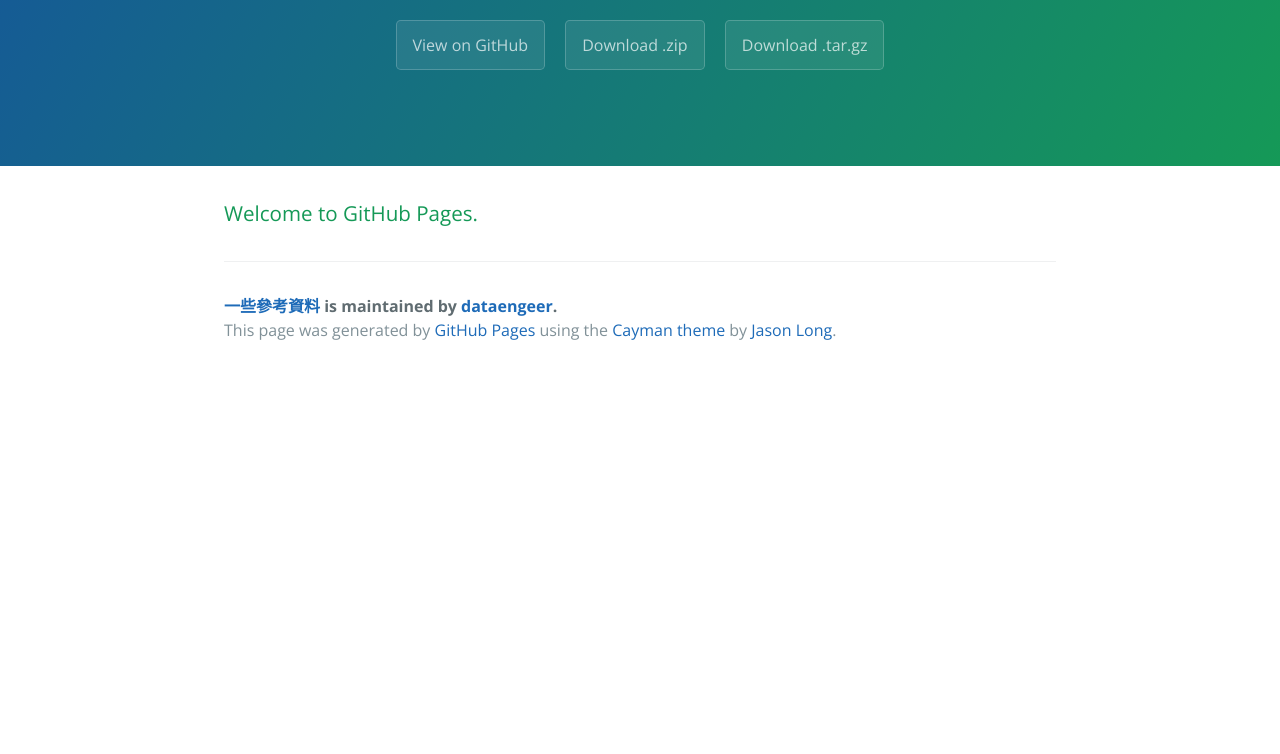
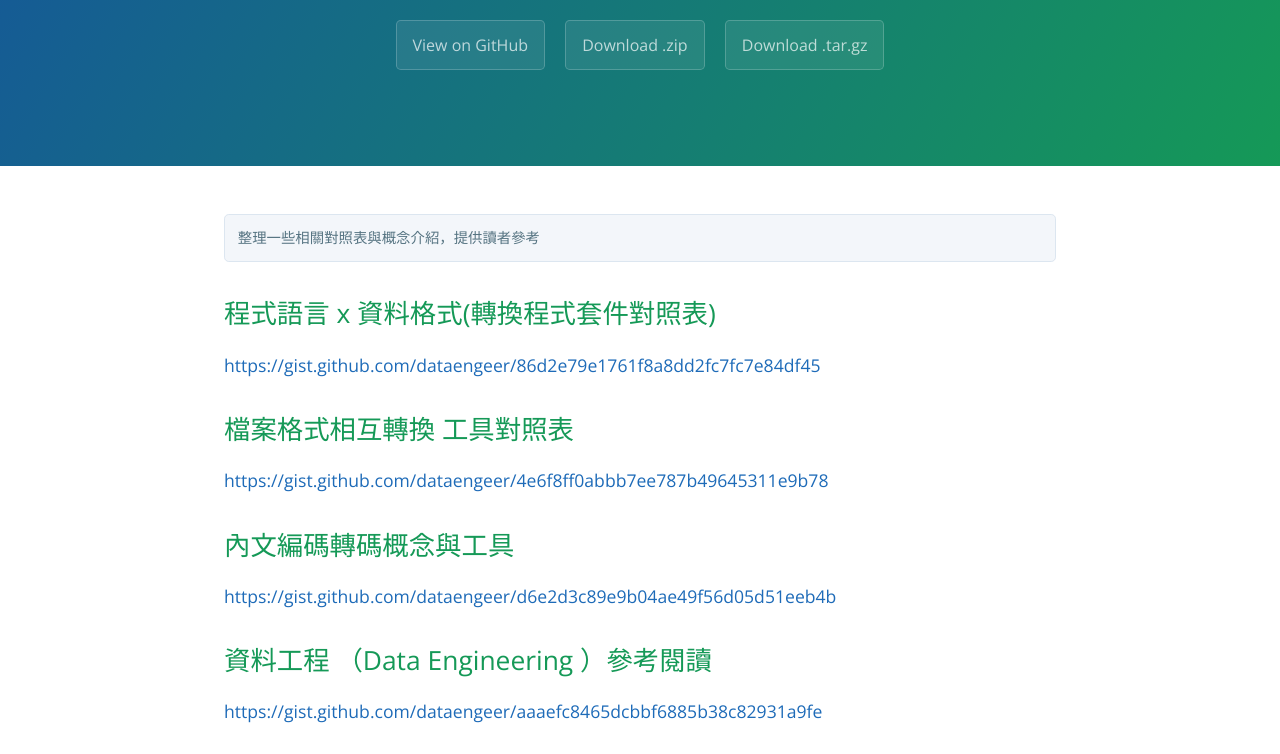
Before and after one commit to dataengeer/list, a plain HTML site: page index.html in a window 1280 px wide. Shown: the part 170-924 px from the top of the page. Before the commit the page ends 800 px from the top, so only its background shows below. Drawn offline with nearby package versions, Linux system fonts and the light colour scheme.

Commit message:
Create gh-pages branch via GitHub

```diff
--- a/index.html
+++ b/index.html
@@ -2,7 +2,7 @@
 <html lang="en-us">
   <head>
     <meta charset="UTF-8">
-    <title>一些參考資料 by dataengeer</title>
+    <title>※參考資料 by dataengeer</title>
     <meta name="viewport" content="width=device-width, initial-scale=1">
     <link rel="stylesheet" type="text/css" href="stylesheets/normalize.css" media="screen">
     <link href='https://fonts.googleapis.com/css?family=Open+Sans:400,700' rel='stylesheet' type='text/css'>
@@ -11,7 +11,7 @@
   </head>
   <body>
     <section class="page-header">
-      <h1 class="project-name">一些參考資料</h1>
+      <h1 class="project-name">※參考資料</h1>
       <h2 class="project-tagline"></h2>
       <a href="https://github.com/dataengeer/list" class="btn">View on GitHub</a>
       <a href="https://github.com/dataengeer/list/zipball/master" class="btn">Download .zip</a>
@@ -19,11 +19,33 @@
     </section>
 
     <section class="main-content">
-      <h3>
-<a id="welcome-to-github-pages" class="anchor" href="#welcome-to-github-pages" aria-hidden="true"><span aria-hidden="true" class="octicon octicon-link"></span></a>Welcome to GitHub Pages.</h3>
+      <h1></h1>
+
+<pre><code>整理一些相關對照表與概念介紹，提供讀者參考
+</code></pre>
+
+<h2>
+<a id="程式語言-x-資料格式轉換程式套件對照表" class="anchor" href="#%E7%A8%8B%E5%BC%8F%E8%AA%9E%E8%A8%80-x-%E8%B3%87%E6%96%99%E6%A0%BC%E5%BC%8F%E8%BD%89%E6%8F%9B%E7%A8%8B%E5%BC%8F%E5%A5%97%E4%BB%B6%E5%B0%8D%E7%85%A7%E8%A1%A8" aria-hidden="true"><span aria-hidden="true" class="octicon octicon-link"></span></a>程式語言 x 資料格式(轉換程式套件對照表)</h2>
+
+<p><a href="https://gist.github.com/dataengeer/86d2e79e1761f8a8dd2fc7fc7e84df45">https://gist.github.com/dataengeer/86d2e79e1761f8a8dd2fc7fc7e84df45</a></p>
+
+<h2>
+<a id="檔案格式相互轉換-工具對照表" class="anchor" href="#%E6%AA%94%E6%A1%88%E6%A0%BC%E5%BC%8F%E7%9B%B8%E4%BA%92%E8%BD%89%E6%8F%9B-%E5%B7%A5%E5%85%B7%E5%B0%8D%E7%85%A7%E8%A1%A8" aria-hidden="true"><span aria-hidden="true" class="octicon octicon-link"></span></a>檔案格式相互轉換 工具對照表</h2>
+
+<p><a href="https://gist.github.com/dataengeer/4e6f8ff0abbb7ee787b49645311e9b78">https://gist.github.com/dataengeer/4e6f8ff0abbb7ee787b49645311e9b78</a></p>
+
+<h2>
+<a id="內文編碼轉碼概念與工具" class="anchor" href="#%E5%85%A7%E6%96%87%E7%B7%A8%E7%A2%BC%E8%BD%89%E7%A2%BC%E6%A6%82%E5%BF%B5%E8%88%87%E5%B7%A5%E5%85%B7" aria-hidden="true"><span aria-hidden="true" class="octicon octicon-link"></span></a>內文編碼轉碼概念與工具</h2>
+
+<p><a href="https://gist.github.com/dataengeer/d6e2d3c89e9b04ae49f56d05d51eeb4b">https://gist.github.com/dataengeer/d6e2d3c89e9b04ae49f56d05d51eeb4b</a></p>
+
+<h2>
+<a id="資料工程-data-engineering-參考閱讀" class="anchor" href="#%E8%B3%87%E6%96%99%E5%B7%A5%E7%A8%8B-data-engineering-%E5%8F%83%E8%80%83%E9%96%B1%E8%AE%80" aria-hidden="true"><span aria-hidden="true" class="octicon octicon-link"></span></a>資料工程 （Data Engineering ）參考閱讀</h2>
+
+<p><a href="https://gist.github.com/dataengeer/aaaefc8465dcbbf6885b38c82931a9fe">https://gist.github.com/dataengeer/aaaefc8465dcbbf6885b38c82931a9fe</a></p>
 
       <footer class="site-footer">
-        <span class="site-footer-owner"><a href="https://github.com/dataengeer/list">一些參考資料</a> is maintained by <a href="https://github.com/dataengeer">dataengeer</a>.</span>
+        <span class="site-footer-owner"><a href="https://github.com/dataengeer/list">※參考資料</a> is maintained by <a href="https://github.com/dataengeer">dataengeer</a>.</span>
 
         <span class="site-footer-credits">This page was generated by <a href="https://pages.github.com">GitHub Pages</a> using the <a href="https://github.com/jasonlong/cayman-theme">Cayman theme</a> by <a href="https://twitter.com/jasonlong">Jason Long</a>.</span>
       </footer>
```
Also changed, not shown: params.json (+2 -2 lines).
